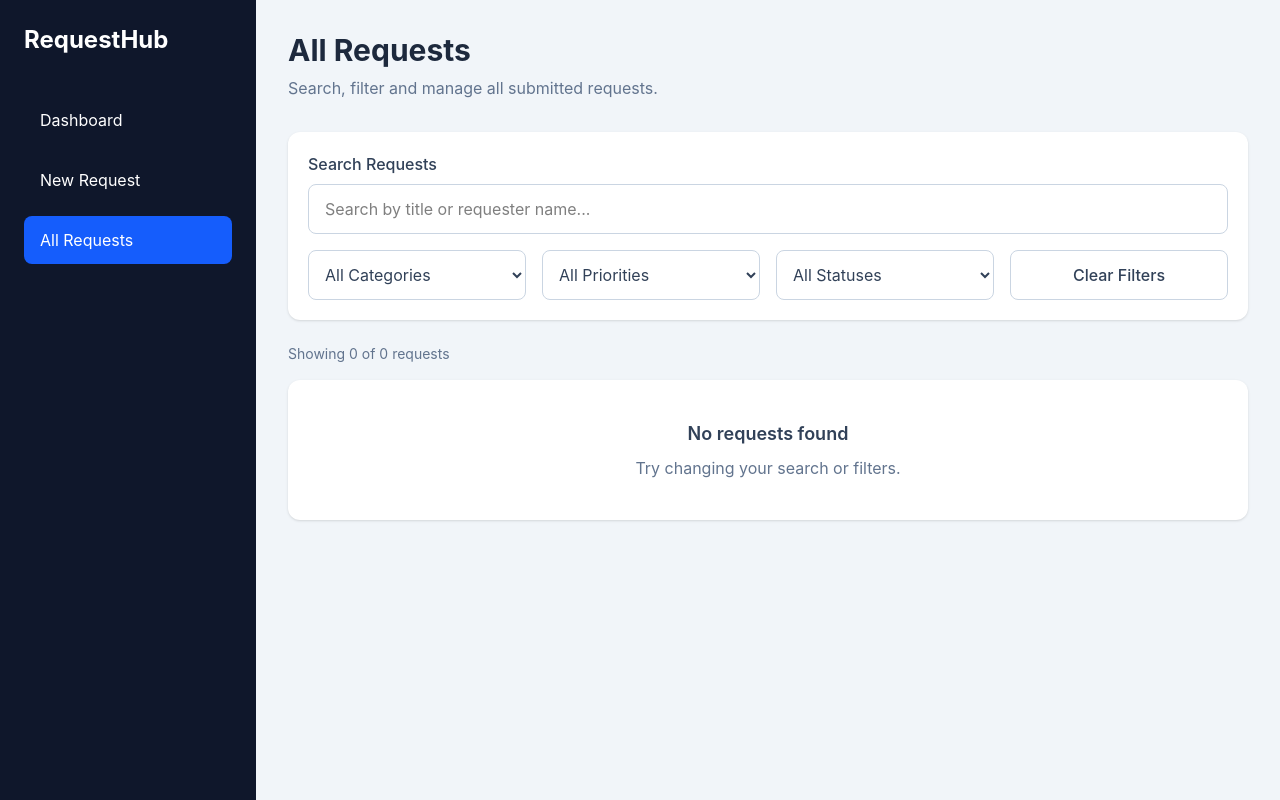
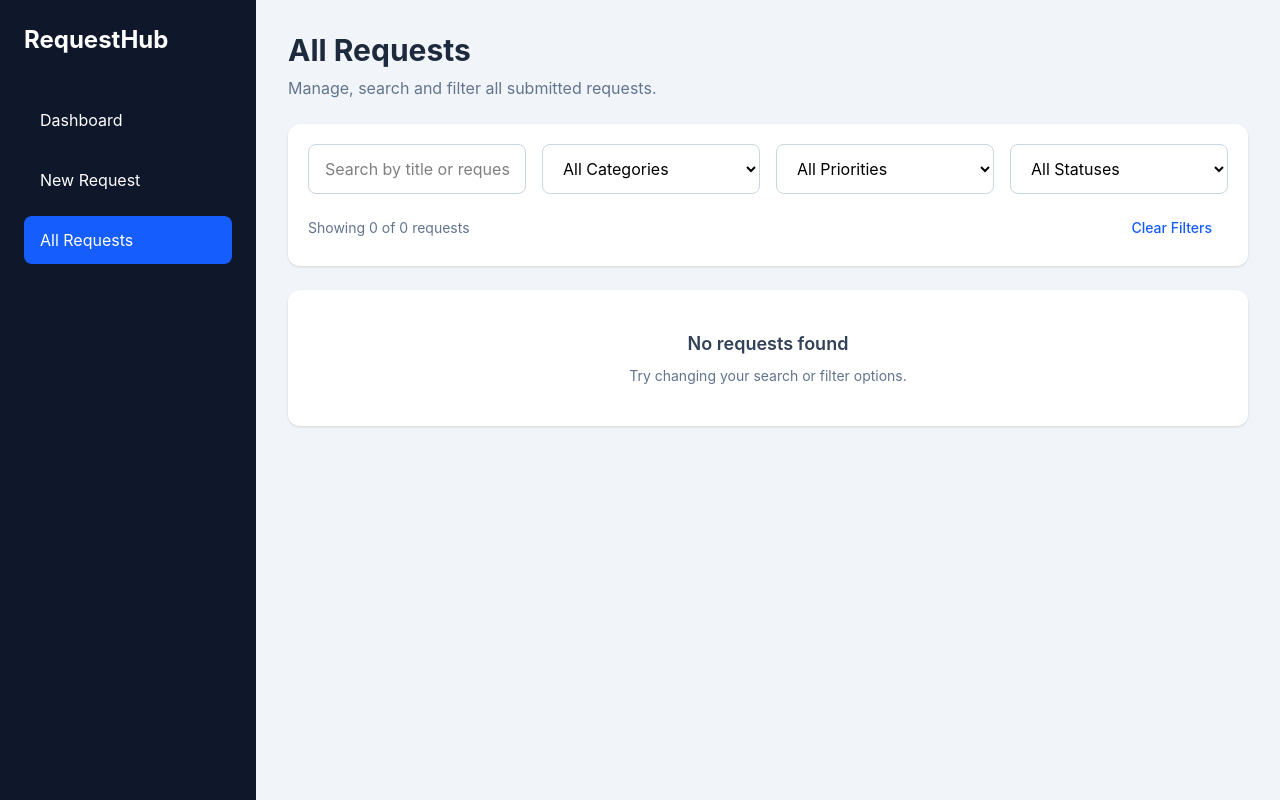
Before and after one commit to myselfpunam/Request-management-system, a React (Vite) app: page / in a window 1280 px wide. Both pictures are taken after a click on the button "All Requests". Built offline with nearby package versions, Linux system fonts and the light colour scheme.

Commit message:
implemented: Status handle

```diff
--- a/src/App.jsx
+++ b/src/App.jsx
@@ -1,6 +1,5 @@
 
 import { useState, useEffect } from 'react'
-
 import Sidebar from './components/Sidebar'
 import Dashboard from './components/Dashboard'
 import RequestForm from './components/RequestForm'
@@ -9,11 +8,10 @@ import RequestList from './components/RequestList'
 function App() {
   const [currentPage, setCurrentPage] = useState('Dashboard')
 
-
+  // Load saved requests from localStorage
   const [requests, setRequests] = useState(() => {
     try {
       const savedRequests = localStorage.getItem('requests')
-
       return savedRequests ? JSON.parse(savedRequests) : []
     } catch (error) {
       console.error('Unable to load saved requests:', error)
@@ -21,29 +19,42 @@ function App() {
     }
   })
 
-  // Save requests whenever the requests state changes
+  // Save requests whenever the list changes
   useEffect(() => {
     localStorage.setItem('requests', JSON.stringify(requests))
   }, [requests])
 
   // Add a new request
   function handleAddRequest(newRequest) {
-    setRequests((previousRequests) => [
-      newRequest,
-      ...previousRequests,
-    ])
+    setRequests((previousRequests) => [newRequest, ...previousRequests])
+  }
+
+  // Update request status
+  function handleUpdateStatus(id, newStatus) {
+    setRequests((previousRequests) =>
+      previousRequests.map((request) =>
+        request.id === id
+          ? { ...request, status: newStatus }
+          : request
+      )
+    )
+  }
+
+  // Delete a request
+  function handleDeleteRequest(id) {
+    setRequests((previousRequests) =>
+      previousRequests.filter((request) => request.id !== id)
+    )
   }
 
   return (
     <div className="min-h-screen bg-slate-100 md:flex">
-
       <Sidebar
         currentPage={currentPage}
         onNavigate={setCurrentPage}
       />
 
       <main className="min-w-0 flex-1 p-6 md:p-8">
-
         {currentPage === 'Dashboard' && (
           <Dashboard requests={requests} />
         )}
@@ -53,9 +64,12 @@ function App() {
         )}
 
         {currentPage === 'All Requests' && (
-          <RequestList requests={requests} />
+          <RequestList
+            requests={requests}
+            onUpdateStatus={handleUpdateStatus}
+            onDeleteRequest={handleDeleteRequest}
+          />
         )}
-
       </main>
     </div>
   )
--- a/src/components/RequestList.jsx
+++ b/src/components/RequestList.jsx
@@ -1,31 +1,43 @@
 
 import { useState } from 'react'
 
-function RequestList({ requests }) {
+function RequestList({
+  requests = [],
+  onUpdateStatus,
+  onDeleteRequest,
+}) {
   const [searchTerm, setSearchTerm] = useState('')
   const [categoryFilter, setCategoryFilter] = useState('All')
   const [priorityFilter, setPriorityFilter] = useState('All')
   const [statusFilter, setStatusFilter] = useState('All')
 
-  // Search and filter requests
   const filteredRequests = requests.filter((request) => {
-    const searchMatch =
-      request.title.toLowerCase().includes(searchTerm.toLowerCase()) ||
-      request.requesterName.toLowerCase().includes(searchTerm.toLowerCase())
+    const search = searchTerm.toLowerCase()
 
-    const categoryMatch =
-      categoryFilter === 'All' || request.category === categoryFilter
+    const matchesSearch =
+      request.title?.toLowerCase().includes(search) ||
+      request.requesterName?.toLowerCase().includes(search)
 
-    const priorityMatch =
-      priorityFilter === 'All' || request.priority === priorityFilter
+    const matchesCategory =
+      categoryFilter === 'All' ||
+      request.category === categoryFilter
 
-    const statusMatch =
-      statusFilter === 'All' || request.status === statusFilter
+    const matchesPriority =
+      priorityFilter === 'All' ||
+      request.priority === priorityFilter
 
-    return searchMatch && categoryMatch && priorityMatch && statusMatch
+    const matchesStatus =
+      statusFilter === 'All' ||
+      request.status === statusFilter
+
+    return (
+      matchesSearch &&
+      matchesCategory &&
+      matchesPriority &&
+      matchesStatus
+    )
   })
 
-  // Reset all filters
   function clearFilters() {
     setSearchTerm('')
     setCategoryFilter('All')
@@ -33,65 +45,55 @@ function RequestList({ requests }) {
     setStatusFilter('All')
   }
 
-  const selectClass =
-    'rounded-lg border border-slate-300 bg-white px-3 py-3 text-slate-700 outline-none focus:border-blue-500'
+  function handleDelete(id) {
+    const confirmed = window.confirm(
+      'Are you sure you want to delete this request?'
+    )
+
+    if (confirmed) {
+      onDeleteRequest(id)
+    }
+  }
 
   return (
+    <div className="space-y-6">
       <div>
-      {/* Page Heading */}
-      <div className="mb-8">
-        <h2 className="text-3xl font-bold text-slate-800">
+        <h1 className="text-3xl font-bold text-slate-800">
           All Requests
-        </h2>
-
+        </h1>
         <p className="mt-2 text-slate-500">
-          Search, filter and manage all submitted requests.
+          Manage, search and filter all submitted requests.
         </p>
       </div>
 
       {/* Search and Filters */}
-      <div className="mb-6 rounded-xl bg-white p-5 shadow-sm">
-
-        <div className="mb-4">
-          <label
-            htmlFor="request-search"
-            className="mb-2 block font-medium text-slate-700"
-          >
-            Search Requests
-          </label>
-
+      <div className="rounded-xl bg-white p-5 shadow-sm">
+        <div className="grid grid-cols-1 gap-4 md:grid-cols-2 lg:grid-cols-4">
           <input
-            id="request-search"
-            type="search"
+            type="text"
+            placeholder="Search by title or requester..."
             value={searchTerm}
             onChange={(e) => setSearchTerm(e.target.value)}
-            placeholder="Search by title or requester name..."
-            className="w-full rounded-lg border border-slate-300 px-4 py-3 outline-none focus:border-blue-500 focus:ring-2 focus:ring-blue-100"
+            className="rounded-lg border border-slate-300 px-4 py-3 outline-none focus:border-blue-500 focus:ring-2 focus:ring-blue-100"
           />
-        </div>
 
-        <div className="grid grid-cols-1 gap-4 sm:grid-cols-2 xl:grid-cols-4">
-
-          {/* Category Filter */}
           <select
-            aria-label="Filter by category"
             value={categoryFilter}
             onChange={(e) => setCategoryFilter(e.target.value)}
-            className={selectClass}
+            className="rounded-lg border border-slate-300 px-4 py-3 outline-none focus:border-blue-500"
           >
             <option value="All">All Categories</option>
             <option value="IT Support">IT Support</option>
-            <option value="Hardware">Hardware</option>
-            <option value="Software">Software</option>
+            <option value="Maintenance">Maintenance</option>
+            <option value="HR">HR</option>
+            <option value="Finance">Finance</option>
             <option value="Other">Other</option>
           </select>
 
-          {/* Priority Filter */}
           <select
-            aria-label="Filter by priority"
             value={priorityFilter}
             onChange={(e) => setPriorityFilter(e.target.value)}
-            className={selectClass}
+            className="rounded-lg border border-slate-300 px-4 py-3 outline-none focus:border-blue-500"
           >
             <option value="All">All Priorities</option>
             <option value="Low">Low</option>
@@ -99,81 +101,78 @@ function RequestList({ requests }) {
             <option value="High">High</option>
           </select>
 
-          {/* Status Filter */}
           <select
-            aria-label="Filter by status"
             value={statusFilter}
             onChange={(e) => setStatusFilter(e.target.value)}
-            className={selectClass}
+            className="rounded-lg border border-slate-300 px-4 py-3 outline-none focus:border-blue-500"
           >
             <option value="All">All Statuses</option>
             <option value="Pending">Pending</option>
             <option value="Approved">Approved</option>
             <option value="Completed">Completed</option>
           </select>
+        </div>
 
-          {/* Clear Filters */}
+        <div className="mt-4 flex flex-wrap items-center justify-between gap-3">
+          <p className="text-sm text-slate-500">
+            Showing {filteredRequests.length} of {requests.length} requests
+          </p>
+
           <button
             type="button"
             onClick={clearFilters}
-            className="rounded-lg border border-slate-300 px-4 py-3 font-medium text-slate-700 transition hover:bg-slate-100"
+            className="rounded-lg px-4 py-2 text-sm font-medium text-blue-600 hover:bg-blue-50"
           >
             Clear Filters
           </button>
-
         </div>
       </div>
 
-      {/* Results Count */}
-      <p className="mb-4 text-sm text-slate-500">
-        Showing {filteredRequests.length} of {requests.length} requests
-      </p>
-
-      {/* Request Table */}
+      {/* Requests Table */}
+      <div className="overflow-hidden rounded-xl bg-white shadow-sm">
         {filteredRequests.length === 0 ? (
-        <div className="rounded-xl bg-white p-10 text-center shadow-sm">
-          <h3 className="text-lg font-semibold text-slate-700">
+          <div className="p-10 text-center">
+            <h2 className="text-lg font-semibold text-slate-700">
               No requests found
-          </h3>
-
-          <p className="mt-2 text-slate-500">
-            Try changing your search or filters.
+            </h2>
+            <p className="mt-2 text-sm text-slate-500">
+              Try changing your search or filter options.
             </p>
           </div>
         ) : (
-        <div className="overflow-x-auto rounded-xl bg-white shadow-sm">
-          <table className="w-full min-w-[750px] text-left">
-
-            <thead className="border-b bg-slate-50 text-sm text-slate-600">
+          <div className="overflow-x-auto">
+            <table className="w-full min-w-[850px] text-left">
+              <thead className="bg-slate-50 text-sm text-slate-600">
                 <tr>
-                <th className="p-4">Requester</th>
-                <th className="p-4">Title</th>
-                <th className="p-4">Category</th>
-                <th className="p-4">Priority</th>
-                <th className="p-4">Status</th>
-                <th className="p-4">Date</th>
+                  <th className="px-5 py-4 font-semibold">Requester</th>
+                  <th className="px-5 py-4 font-semibold">Title</th>
+                  <th className="px-5 py-4 font-semibold">Category</th>
+                  <th className="px-5 py-4 font-semibold">Priority</th>
+                  <th className="px-5 py-4 font-semibold">Status</th>
+                  <th className="px-5 py-4 font-semibold">Date</th>
+                  <th className="px-5 py-4 font-semibold">Action</th>
                 </tr>
               </thead>
 
-            <tbody>
+              <tbody className="divide-y divide-slate-100">
                 {filteredRequests.map((request) => (
                   <tr
                     key={request.id}
-                  className="border-b transition hover:bg-slate-50 last:border-0"
+                    className="transition hover:bg-slate-50"
                   >
-                  <td className="p-4 font-medium text-slate-800">
+                    <td className="px-5 py-4 text-sm text-slate-700">
                       {request.requesterName}
                     </td>
 
-                  <td className="p-4 text-slate-600">
+                    <td className="px-5 py-4 text-sm font-medium text-slate-800">
                       {request.title}
                     </td>
 
-                  <td className="p-4 text-slate-600">
+                    <td className="px-5 py-4 text-sm text-slate-600">
                       {request.category}
                     </td>
 
-                  <td className="p-4">
+                    <td className="px-5 py-4">
                       <span
                         className={`rounded-full px-3 py-1 text-xs font-semibold ${
                           request.priority === 'High'
@@ -187,22 +186,41 @@ function RequestList({ requests }) {
                       </span>
                     </td>
 
-                  <td className="p-4">
-                    <span className="rounded-full bg-blue-100 px-3 py-1 text-xs font-semibold text-blue-700">
-                      {request.status}
-                    </span>
+                    <td className="px-5 py-4">
+                      <select
+                        value={request.status}
+                        onChange={(e) =>
+                          onUpdateStatus(request.id, e.target.value)
+                        }
+                        aria-label={`Change status for ${request.title}`}
+                        className="rounded-lg border border-slate-200 bg-white px-2 py-2 text-xs outline-none focus:border-blue-500"
+                      >
+                        <option value="Pending">Pending</option>
+                        <option value="Approved">Approved</option>
+                        <option value="Completed">Completed</option>
+                      </select>
                     </td>
 
-                  <td className="p-4 text-sm text-slate-500">
-                    {request.createdAt || '—'}
+                    <td className="px-5 py-4 text-sm text-slate-500">
+                      {request.createdAt}
+                    </td>
+
+                    <td className="px-5 py-4">
+                      <button
+                        type="button"
+                        onClick={() => handleDelete(request.id)}
+                        className="rounded-lg px-3 py-2 text-sm font-medium text-red-600 hover:bg-red-50"
+                      >
+                        Delete
+                      </button>
                     </td>
                   </tr>
                 ))}
               </tbody>
-
             </table>
           </div>
         )}
+      </div>
     </div>
   )
 }
```
Lines whose indentation alone changed are shown as unchanged.
